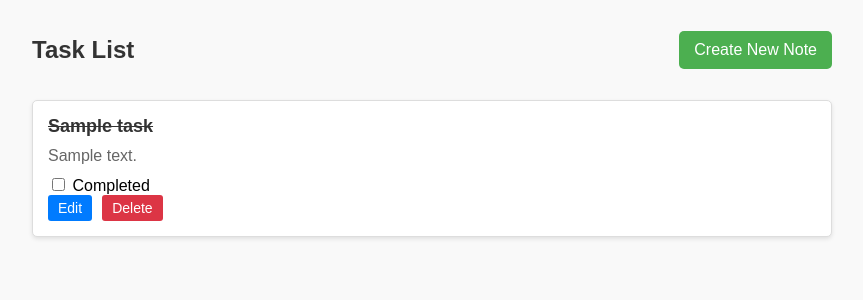
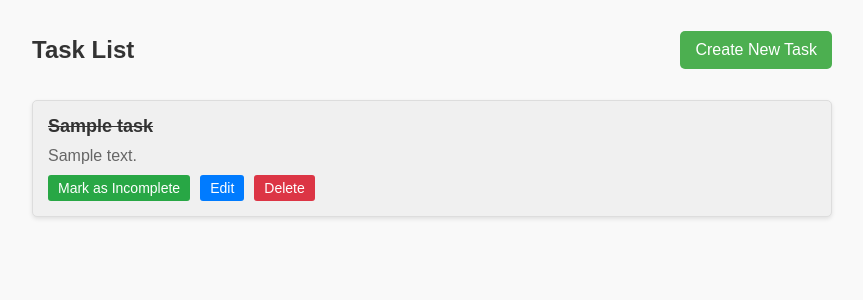
Before and after one commit to croko22/django_todo, a Django app: page / in a window 1280 px wide. Shown: the top 300 px of the page, without its empty margins (208-1071 px from the left). Run offline with Django 5.2, Linux system fonts and the light colour scheme; tables that the repository leaves empty hold one stand-in row (values such as "Sample post").

Commit message:
finish project

```diff
--- a/pyproject.toml
+++ b/pyproject.toml
@@ -4,4 +4,6 @@ version = "0.1.0"
 description = "Add your description here"
 readme = "README.md"
 requires-python = ">=3.12"
-dependencies = []
+dependencies = [
+    "django>=5.2",
+]
--- a/static/css/styles.css
+++ b/static/css/styles.css
@@ -95,7 +95,38 @@ body {
   background-color: #0056b3;
 }
 
-/* Modal */
+.task-card__toggle-btn {
+  background-color: #28a745;
+  color: white;
+  border: none;
+  padding: 5px 10px;
+  border-radius: 3px;
+  cursor: pointer;
+  font-size: 14px;
+  transition: background-color 0.3s ease;
+}
+
+.task-card__toggle-btn:hover {
+  background-color: #218838;
+}
+
+.task-card__toggle-btn:active {
+  background-color: #1e7e34;
+}
+
+.task-card__toggle-btn--completed {
+  background-color: #ffc107;
+  color: black;
+}
+
+.task-card__toggle-btn--completed:hover {
+  background-color: #e0a800;
+}
+
+.task-card__toggle-btn--completed:active {
+  background-color: #d39e00;
+}
+
 .modal {
   display: none;
   position: fixed;
@@ -161,3 +192,8 @@ body {
 .task-form__submit-btn:hover {
   background-color: #0056b3;
 }
+
+.task-card--completed {
+  background-color: #f0f0f0;
+  color: #888;
+}
--- a/static/js/script.js
+++ b/static/js/script.js
@@ -2,12 +2,10 @@ document.addEventListener("DOMContentLoaded", () => {
   const modal = document.getElementById("task-modal");
   const addTaskBtn = document.getElementById("add-task-btn");
   const closeModalBtn = document.querySelector(".modal__close");
-  const taskForm = document.getElementById("task-form");
   const taskIdInput = document.getElementById("task-id");
   const taskTitleInput = document.getElementById("task-title");
   const taskDescriptionInput = document.getElementById("task-description");
 
-  // Open modal for creating a new task
   addTaskBtn.addEventListener("click", () => {
     taskIdInput.value = "";
     taskTitleInput.value = "";
@@ -15,55 +13,26 @@ document.addEventListener("DOMContentLoaded", () => {
     modal.style.display = "flex";
   });
 
-  // Close modal
   closeModalBtn.addEventListener("click", () => {
     modal.style.display = "none";
   });
 
-  taskForm.addEventListener("submit", async function (e) {
-    e.preventDefault();
-    const id = document.getElementById("task-id").value;
-    const title = document.getElementById("task-title").value;
-    const description = document.getElementById("task-description").value;
+  document.querySelectorAll(".task-card__edit-btn").forEach((btn) => {
+    btn.addEventListener("click", () => {
+      console.log("Edit button clicked");
+      console.log("Task ID:", btn.dataset.taskId);
+      console.log("Task Title:", btn.dataset.taskTitle);
+      console.log("Task Description:", btn.dataset.taskDescription);
 
-    const formData = new FormData();
-    formData.append("id", id);
-    formData.append("title", title);
-    formData.append("description", description);
+      const taskId = btn.dataset.taskId;
+      const taskTitle = btn.dataset.taskTitle;
+      const taskDescription = btn.dataset.taskDescription;
 
-    const response = await fetch("/save/", {
-      method: "POST",
-      body: formData,
-      headers: { "X-CSRFToken": getCookie("csrftoken") },
-    });
+      taskIdInput.value = taskId || "";
+      taskTitleInput.value = taskTitle || "";
+      taskDescriptionInput.value = taskDescription || "";
 
-    const data = await response.json();
-    console.log(data);
-  });
-
-  // Handle delete button
-  document.querySelectorAll(".task-card__delete-btn").forEach((btn) => {
-    btn.addEventListener("click", () => {
-      const taskId = btn.dataset.taskId;
-      console.log("Deleting Task ID:", taskId);
-      // Send delete request to the server
-
-      fetch(`/tasks/${taskId}`, {
-        method: "DELETE",
-        body: JSON.stringify({ task_id: taskId }),
-      })
-        .then((response) => {
-          if (response.ok) {
-            const taskItem = btn.closest(".task-list__item");
-            taskItem.remove();
-            console.log("Task deleted successfully");
-          } else {
-            console.error("Failed to delete task");
-          }
-        })
-        .catch((error) => {
-          console.error("Error:", error);
-        });
+      modal.style.display = "flex";
     });
   });
 });
--- a/tasks/templates/tasks/task_list.html
+++ b/tasks/templates/tasks/task_list.html
@@ -16,7 +16,7 @@
       <header class="task-manager__header">
         <h1 class="task-manager__title">Task List</h1>
         <button class="task-manager__add-btn" id="add-task-btn">
-          Create New Note
+          Create New Task
         </button>
       </header>
 
@@ -24,7 +24,9 @@
         <ul class="task-list">
           {% for task in tasks %}
           <li class="task-list__item">
-            <div class="task-card">
+            <div
+              class="task-card {% if task.completed == True %}task-card--completed{% endif %}"
+            >
               {% if task.completed == True %}
               <h2 class="task-card__title"><strike>{{task.title}}</strike></h2>
               {% else %}
@@ -32,30 +34,27 @@
               {% endif %}
 
               <p class="task-card__description">{{ task.description }}</p>
-              <div class="task-card__status">
+              <div class="task-card__actions">
                 <form
                   method="POST"
                   action="{% url 'toggle_completed' task.id %}"
-                  style="display: inline"
+                  class="task-card__toggle-form"
                 >
                   {% csrf_token %}
-                  <label>
-                    <input
-                      type="checkbox"
-                      name="completed"
-                      {%
-                      if
-                      task.completed
-                      %}checked{%
-                      endif
-                      %}
-                    />
-                    Completed
-                  </label>
+                  <button type="submit" class="task-card__toggle-btn">
+                    {% if task.completed %} Mark as Incomplete {% else %} Mark
+                    as Completed {% endif %}
+                  </button>
                 </form>
-              </div>
-              <div class="task-card__actions">
-                <button class="task-card__edit-btn">Edit</button>
+
+                <button
+                  class="task-card__edit-btn"
+                  data-task-id="{{ task.id }}"
+                  data-task-title="{{ task.title }}"
+                  data-task-description="{{ task.description }}"
+                >
+                  Edit
+                </button>
 
                 <form
                   method="POST"
--- a/tasks/views.py
+++ b/tasks/views.py
@@ -1,5 +1,5 @@
 from django.shortcuts import render, get_object_or_404,redirect
-from django.http import HttpResponseNotAllowed, JsonResponse
+from django.http import HttpResponseNotAllowed
 from .models import Task
 
 def task_list(request):
@@ -17,10 +17,10 @@ def save_task(request):
             task.title = title
             task.description = description
             task.save()
-            return JsonResponse({'status': 'edited'})
+            return redirect('task_list')
         else:
             Task.objects.create(title=title, description=description)
-            return JsonResponse({'status': 'created'})
+            return redirect('task_list')
 
 
 def delete_task(request, task_id):
```
Also changed, not shown: 1 other file.
